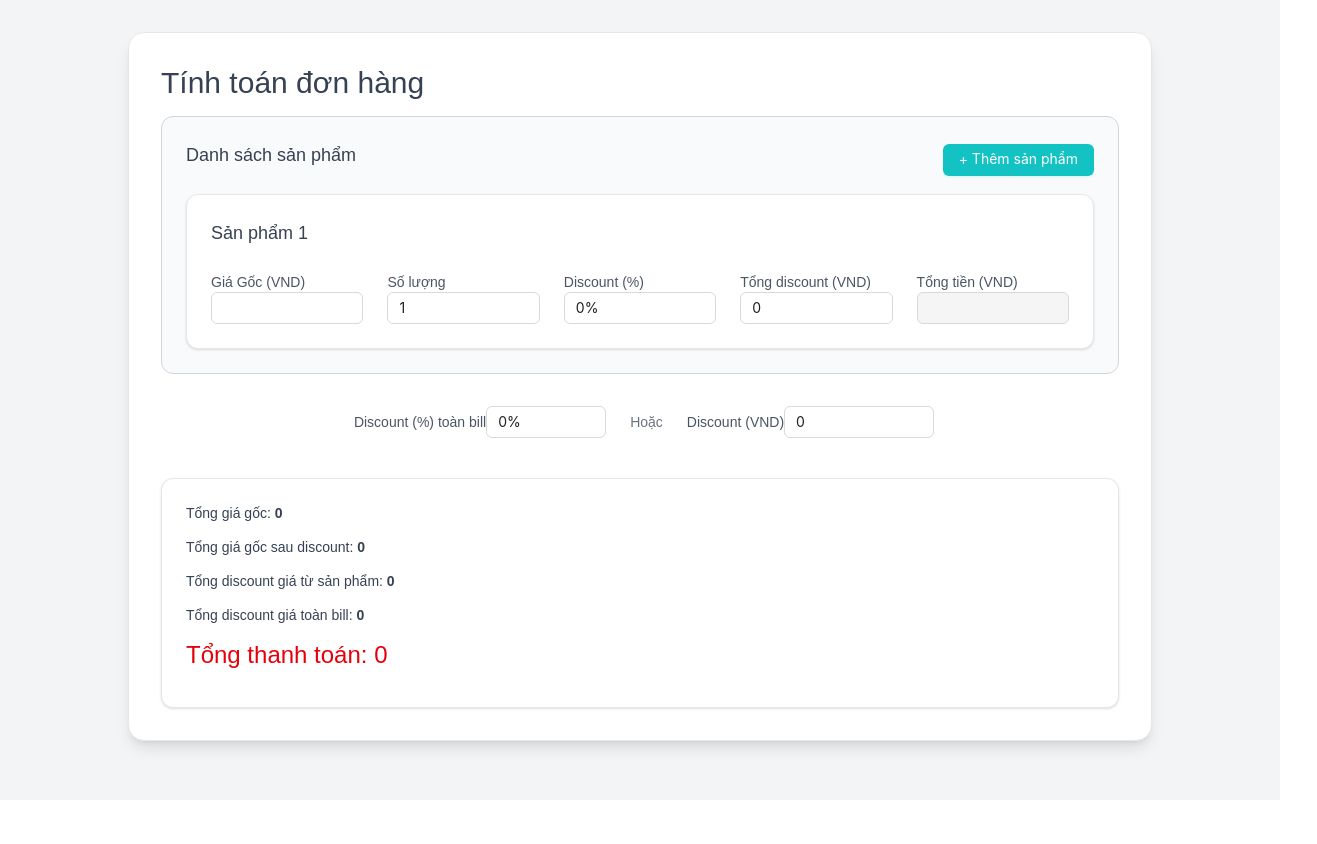
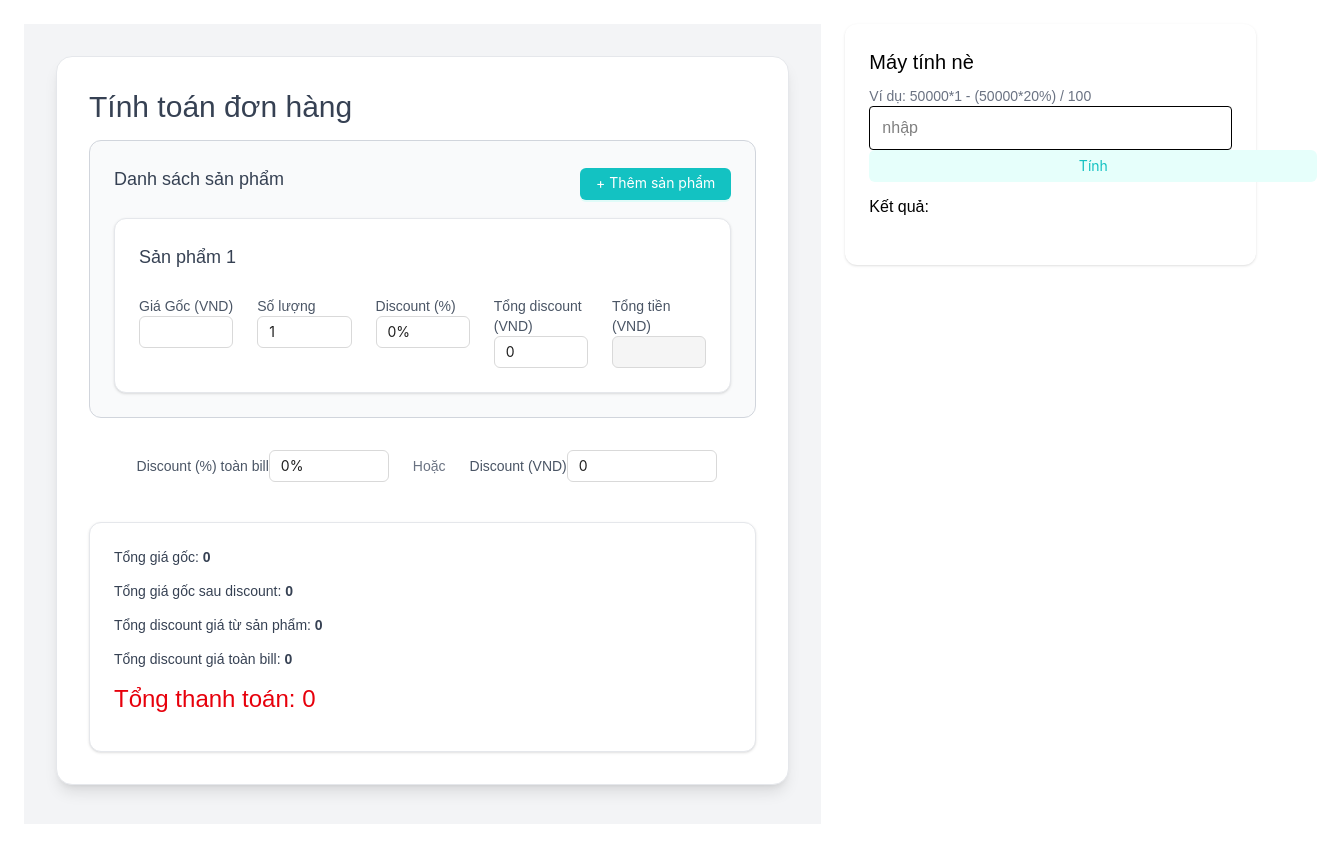
Before and after one commit to huynbt209/calculator, a React (Vite) app: page / in a window 1280 px wide. Shown: the top 844 px of the page, 1317 px wide, since content can reach past the window. Before the commit the page ends 800 px from the top, so only its background shows below. Built offline with nearby package versions, Linux system fonts and the light colour scheme.

Commit message:
add calculator

```diff
--- a/src/App.tsx
+++ b/src/App.tsx
@@ -17,6 +17,24 @@ export default function App() {
 
   const [billDiscount, setBillDiscount] = useState<number | string>("");
   const [billDiscountPrice, setBillDiscountPrice] = useState<number | string>("");
+  // Quick calculator
+const [calcInput, setCalcInput] = useState("");
+const [calcResult, setCalcResult] = useState("");
+
+const handleCalculate = () => {
+  try {
+    const expression = calcInput.replace(/(\d+(\.\d+)?)%/g, (_, num) => `${num}/100`);
+
+    // eslint-disable-next-line no-eval
+    const result = eval(expression);
+
+    setCalcResult(result?.toString() ?? "");
+  } catch {
+    setCalcResult("Lỗi biểu thức");
+  }
+};
+
+
 
   const updateItem = (index: number, key: keyof Item, value: string) => {
     const newItems = [...items];
@@ -99,6 +117,10 @@ export default function App() {
     };
 
   return (
+    <div className="p-6 flex gap-6">
+
+    {/* ================= LEFT SIDE (code cũ giữ nguyên) ================= */}
+    <div className="w-2/3">
       <div className="min-h-screen bg-gray-100 p-8">
         <div className="max-w-5xl mx-auto bg-white shadow-lg rounded-2xl p-8 border border-gray-200">
           <h1 className="text-3xl font-bold mb-8 text-gray-700">Tính toán đơn hàng</h1>
@@ -301,6 +323,41 @@ export default function App() {
           </div>
         </div>
       </div>
+    </div>
+
+    {/* ================= RIGHT SIDE: QUICK CALCULATOR ================= */}
+    <div className="w-1/3 bg-white p-6 rounded-xl shadow h-fit">
+      <h2 className="text-xl font-bold mb-4">Máy tính nè</h2>
+      <span className="text-sm text-gray-500">Ví dụ: 50000*1 - (50000*20%) / 100</span>
+      <input
+        type="text"
+        placeholder="nhập"
+        className="p-3 border rounded w-full"
+        value={calcInput}
+        onChange={(e) => {
+          const value = e.target.value;
+          const allowed = /^[0-9+\-*/%(). ]*$/;
+          if (allowed.test(value)) setCalcInput(value);
+        }}
+        onKeyDown={(e) => {
+          if (e.key === "Enter") handleCalculate();
+        }}
+      />
+
+      <Button
+        onClick={handleCalculate}
+        color="cyan" variant="filled"
+        className="mt-3 justify-center w-md bg-green-600 text-white py-2 rounded"
+      >
+        Tính
+      </Button>
+
+      <div className="mt-4">
+        <p className="font-medium">Kết quả:</p>
+        <p className="text-2xl font-bold mt-1">{calcResult}</p>
+      </div>
+    </div>
+
+  </div>
 );
-
 }
```
Lines whose indentation alone changed are shown as unchanged.
